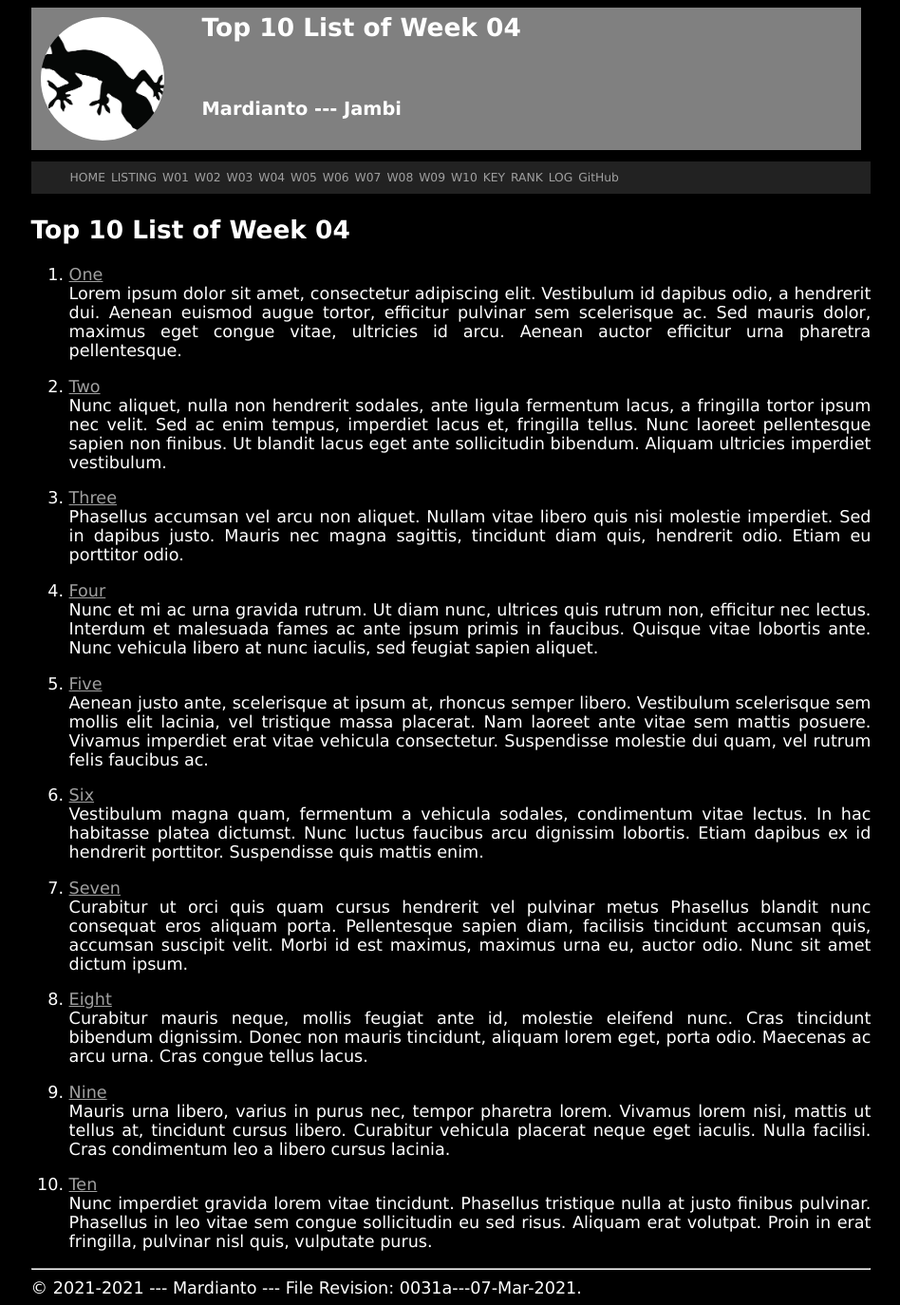
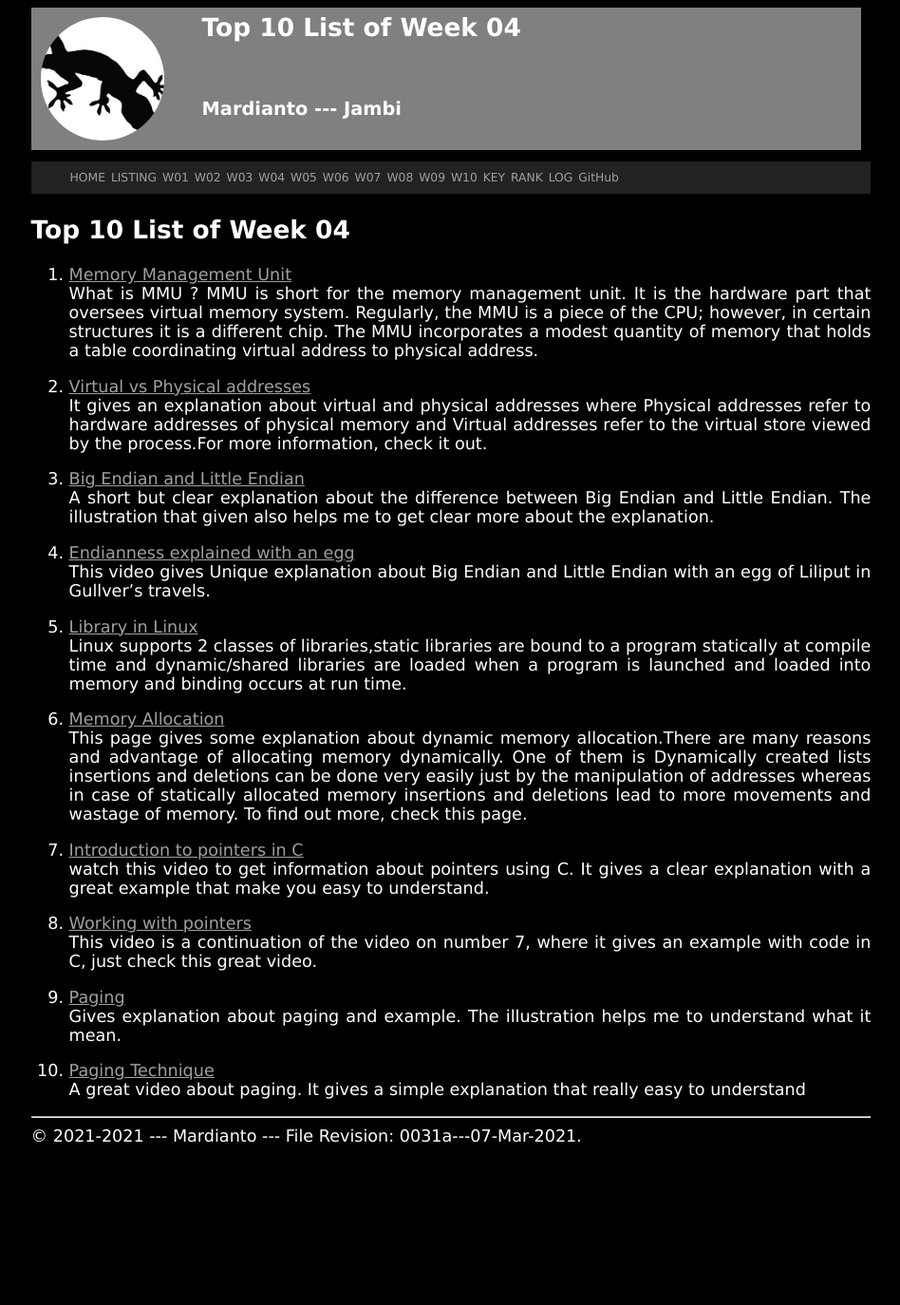
Before and after one commit to mardianto-byte/os211, a Jekyll site: the page built from w04.md, in a window 1280 px wide. Shown: the whole page at 95% size, without its empty margins (165-1113 px from the left). Built offline with Jekyll 4.4.1, drawn with Linux system fonts in a browser that asks for light colours; our own code applies the rules of GitHub Pages for plain Markdown files; after the commit the page ends 1214 px from its top, so only the background shows below that.

Commit message:
add w04.md

```diff
--- a/w04.md
+++ b/w04.md
@@ -5,72 +5,43 @@ permalink: /W04/
 
 # Top 10 List of Week 04
 
-1. [One](https://en.wikipedia.org/wiki/1)<br>
-Lorem ipsum dolor sit amet, consectetur adipiscing elit.
-Vestibulum id dapibus odio, a hendrerit dui.
-Aenean euismod augue tortor, efficitur pulvinar sem scelerisque ac.
-Sed mauris dolor, maximus eget congue vitae, ultricies id arcu.
-Aenean auctor efficitur urna pharetra pellentesque.
+1. [Memory Management Unit](https://er.yuvayana.org/what-is-memory-management-unit-mmu/)<br>
+What is MMU ? MMU is short for the memory management unit. It is the hardware part that oversees virtual memory system. Regularly, the MMU is a piece of the CPU; however, in certain structures it is a different chip.
+The MMU incorporates a modest quantity of memory that holds a table coordinating virtual address to physical address.
 
-2. [Two](https://en.wikipedia.org/wiki/2)<br>
-Nunc aliquet, nulla non hendrerit sodales, ante ligula fermentum lacus, a fringilla tortor ipsum nec velit.
-Sed ac enim tempus, imperdiet lacus et, fringilla tellus.
-Nunc laoreet pellentesque sapien non finibus.
-Ut blandit lacus eget ante sollicitudin bibendum.
-Aliquam ultricies imperdiet vestibulum.
 
-3. [Three](https://en.wikipedia.org/wiki/3)<br>
-Phasellus accumsan vel arcu non aliquet.
-Nullam vitae libero quis nisi molestie imperdiet.
-Sed in dapibus justo.
-Mauris nec magna sagittis, tincidunt diam quis, hendrerit odio.
-Etiam eu porttitor odio.
+2. [Virtual vs Physical addresses](http://web.cs.wpi.edu/~cs3013/c06/week4-paging.pdf)<br>
+It gives an explanation about virtual and physical addresses where Physical addresses refer to hardware addresses of physical memory and
+Virtual addresses refer to the virtual store viewed by the process.For more information, check it out.
 
-4. [Four](https://en.wikipedia.org/wiki/4)<br>
-Nunc et mi ac urna gravida rutrum.
-Ut diam nunc, ultrices quis rutrum non, efficitur nec lectus.
-Interdum et malesuada fames ac ante ipsum primis in faucibus.
-Quisque vitae lobortis ante.
-Nunc vehicula libero at nunc iaculis, sed feugiat sapien aliquet.
 
-5. [Five](https://en.wikipedia.org/wiki/5)<br>
-Aenean justo ante, scelerisque at ipsum at, rhoncus semper libero.
-Vestibulum scelerisque sem mollis elit lacinia, vel tristique massa placerat.
-Nam laoreet ante vitae sem mattis posuere.
-Vivamus imperdiet erat vitae vehicula consectetur.
-Suspendisse molestie dui quam, vel rutrum felis faucibus ac.
+3. [Big Endian and Little Endian](https://chortle.ccsu.edu/AssemblyTutorial/Chapter-15/ass15_3.html)<br>
+A short but clear explanation about the difference between Big Endian and  Little Endian. The illustration that given also helps me to get clear more about the explanation.
 
-6. [Six](https://en.wikipedia.org/wiki/6)<br>
-Vestibulum magna quam, fermentum a vehicula sodales, condimentum vitae lectus.
-In hac habitasse platea dictumst.
-Nunc luctus faucibus arcu dignissim lobortis.
-Etiam dapibus ex id hendrerit porttitor.
-Suspendisse quis mattis enim.
 
-7. [Seven](https://en.wikipedia.org/wiki/7)<br>
-Curabitur ut orci quis quam cursus hendrerit vel pulvinar metus
-Phasellus blandit nunc consequat eros aliquam porta.
-Pellentesque sapien diam, facilisis tincidunt accumsan quis, accumsan suscipit velit.
-Morbi id est maximus, maximus urna eu, auctor odio.
-Nunc sit amet dictum ipsum.
+4. [Endianness explained with an egg](https://youtu.be/NcaiHcBvDR4)<br>
+This video gives Unique explanation about Big Endian and Little Endian with an egg of Liliput in Gullver's travels.
 
-8. [Eight](https://en.wikipedia.org/wiki/8)<br>
-Curabitur mauris neque, mollis feugiat ante id, molestie eleifend nunc.
-Cras tincidunt bibendum dignissim.
-Donec non mauris tincidunt, aliquam lorem eget, porta odio.
-Maecenas ac arcu urna.
-Cras congue tellus lacus.
 
-9. [Nine](https://en.wikipedia.org/wiki/9)<br>
-Mauris urna libero, varius in purus nec, tempor pharetra lorem.
-Vivamus lorem nisi, mattis ut tellus at, tincidunt cursus libero.
-Curabitur vehicula placerat neque eget iaculis.
-Nulla facilisi.
-Cras condimentum leo a libero cursus lacinia.
+5. [Library in Linux](https://www.tecmint.com/understanding-shared-libraries-in-linux/)<br>
+Linux supports 2 classes of libraries,static libraries are bound to a program statically at compile time and dynamic/shared libraries are loaded when a program is launched and loaded into memory and binding occurs at run time.
 
-10. [Ten](https://en.wikipedia.org/wiki/10)<br>
-Nunc imperdiet gravida lorem vitae tincidunt.
-Phasellus tristique nulla at justo finibus pulvinar.
-Phasellus in leo vitae sem congue sollicitudin eu sed risus.
-Aliquam erat volutpat.
-Proin in erat fringilla, pulvinar nisl quis, vulputate purus.
+
+6. [Memory Allocation](https://www.geeksforgeeks.org/what-is-dynamic-memory-allocation/)<br>
+This page gives some explanation about dynamic memory allocation.There are many reasons and advantage of allocating memory dynamically. One of them is Dynamically created lists insertions and deletions can be done very easily just by the manipulation of addresses whereas in case of statically allocated memory insertions and deletions lead to more movements and wastage of memory.
+To find out more, check this page.
+
+7. [Introduction to pointers in C](https://youtu.be/h-HBipu_1P0)<br>
+watch this video to get information about pointers using C. It gives a clear explanation with a great example that make you easy to understand.
+
+
+8. [Working with pointers](https://youtu.be/X1DcpcgSUXw)<br>
+This video is a continuation of the video on number 7, where it gives an example with code in C, just check this great video.
+
+
+9. [Paging](https://www.geeksforgeeks.org/paging-in-operating-system/)<br>
+Gives explanation about paging and example. The illustration helps me to understand what it mean.
+
+
+10. [Paging Technique](https://www.youtube.com/watch?v=0Rf5Jc61ArM)<br>
+A great video about paging. It gives a simple explanation that really easy to understand
```
